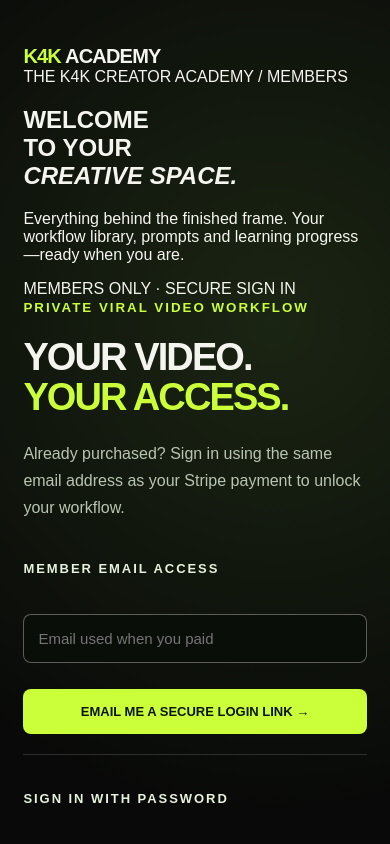
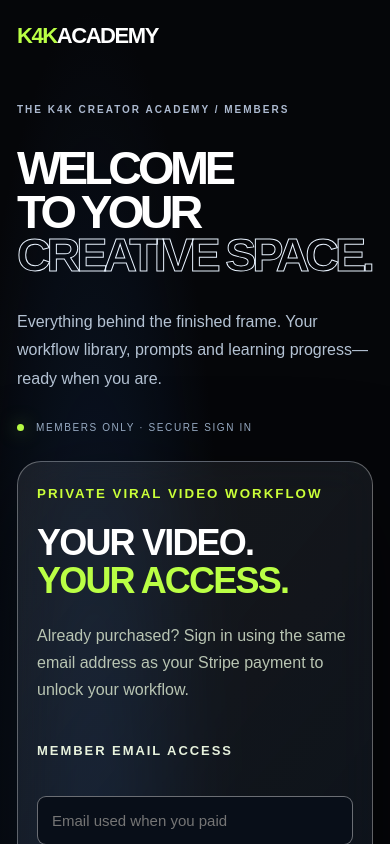
Before and after one commit to kreativestudios4k-lgtm/k4k-academy-v2, a Next.js app: page /login in a window 390 px wide. Shown: the top 844 px of the page. Built offline with nearby package versions, Linux system fonts and the light colour scheme.

Commit message:
Style premium responsive K4K login with blue glass panels and editorial typography

```diff
--- a/app/globals.css
+++ b/app/globals.css
@@ -261,3 +261,26 @@ html{scroll-padding-top:24px}
 .k4kLessonCheckGrid>div{background:#111a26;border-color:#ffffff25}
 .k4kLessonNavigation a{background:#101725}
 .k4kLessonAssignment{background:#121d2e;border-color:#ffffff36}
+
+/* Editorial login, same Supabase authentication logic */
+.authPremium{padding:31px clamp(20px,4vw,64px) 80px;background:radial-gradient(ellipse 40% 50% at 24% 44%,#142e5487,transparent 87%),#050609;min-height:100vh;color:#fff}
+.authPremium>.brand{display:inline-flex;align-items:center;margin:0 auto 16px;font-size:22px;letter-spacing:-.065em}
+.authPremium>.brand span{color:#baff45}
+.authPremiumLayout{max-width:1250px;margin:0 auto;display:grid;grid-template-columns:1.15fr .85fr;gap:clamp(26px,6vw,92px);align-items:center;min-height:calc(100vh - 110px)}
+.authPremiumPitch{padding:35px 0}
+.authPremiumPitch>span{font-size:10px;letter-spacing:.2em;color:#adbad0;font-weight:800}
+.authPremiumPitch h2{font-size:clamp(55px,7.1vw,110px);letter-spacing:-.09em;line-height:.93;margin:30px 0;font-weight:900}
+.authPremiumPitch h2 em{font-style:normal;color:transparent;-webkit-text-stroke:1px #e9f3ff}
+.authPremiumPitch>p{color:#b4c2d3;font-size:16px;line-height:1.8;max-width:465px}
+.authPremiumPitch>div{font-size:10px;letter-spacing:.16em;color:#9eb2cb;display:flex;gap:12px;align-items:center;margin-top:50px}
+.authPremiumDot{height:7px;width:7px;border-radius:50%;background:#baff45;box-shadow:0 0 18px #baff4580}
+.authPremiumCard{width:100%;max-width:490px;margin:30px auto;border:1px solid #ffffff54;border-radius:24px;padding:clamp(22px,3vw,40px);background:linear-gradient(130deg,#ffffff13,#0c1521c9 67%,#10233e8a);box-shadow:0 35px 100px #0008;backdrop-filter:blur(20px);color:#fff}
+.authPremiumCard h1{font-weight:900}
+.authPremiumCard h1 i{color:#baff45;font-style:normal}
+.authPremiumCard input{border-radius:9px!important;border:1px solid #ffffff66!important;background:#080e18!important;color:white!important}
+.authPremiumCard input:focus-visible{outline:2px solid #baff45;outline-offset:2px}
+.authPremiumCard button[type=submit],.authPremiumCard a[href="/#checkout"]{border-radius:99px!important}
+.authPremiumCard .googleAuth{border-radius:99px!important;min-height:46px}
+.authPremiumCard a:not(.googleAuth){text-underline-offset:3px}
+@media(max-width:850px){.authPremiumLayout{grid-template-columns:1fr;gap:5px;min-height:auto}.authPremiumPitch{padding:48px 0 12px}.authPremiumPitch h2{font-size:clamp(46px,9vw,74px)}.authPremiumPitch>div{margin-top:28px}.authPremiumCard{max-width:680px}}
+@media(max-width:550px){.authPremium{padding:23px 17px 60px}.authPremiumPitch{padding:34px 0 5px}.authPremiumPitch h2{font-size:clamp(44px,12vw,64px)}.authPremiumCard{padding:22px 19px;margin:18px 0}.authPremiumCard h1{font-size:clamp(36px,9vw,46px)!important}}
```
